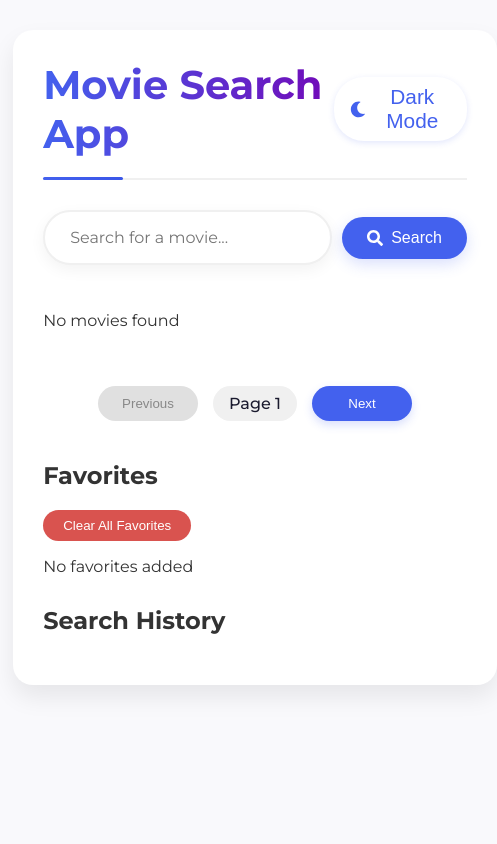
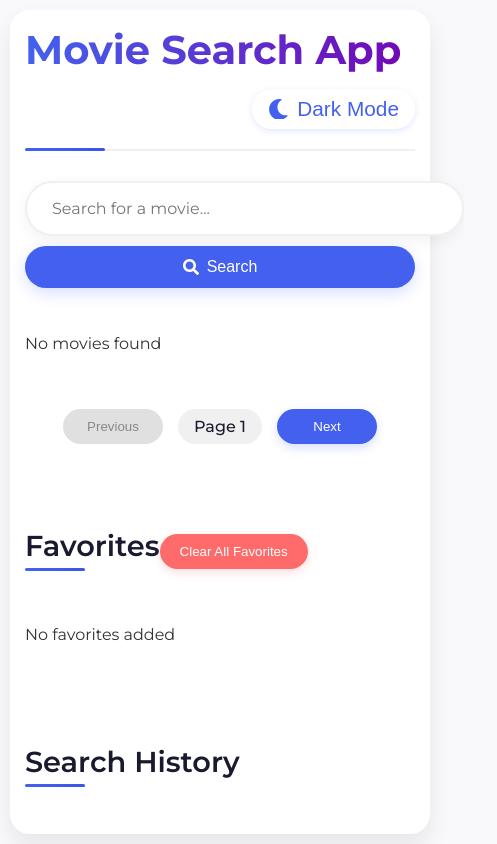
Before and after one commit to RensithUdara/movie-search-app, a React (Create React App) app: page / in a window 390 px wide. Shown: the whole page, 497 px wide, since content can reach past the window. Built offline with nearby package versions, Linux system fonts and the light colour scheme.

Commit message:
enhance favorites and history sections with improved styles, layout adjustments, and responsive design

```diff
--- a/src/App.css
+++ b/src/App.css
@@ -320,44 +320,153 @@ h1 {
 }
 
 .favorites-section, .history-section {
-  margin-top: 30px;
+  margin-top: 60px;
+  position: relative;
+}
+
+.favorites-section h2, .history-section h2 {
+  font-size: 1.8rem;
+  margin-bottom: 20px;
+  font-weight: 600;
+  position: relative;
+  display: inline-block;
+  color: #1a1a2e;
+}
+
+.favorites-section h2::after, .history-section h2::after {
+  content: '';
+  position: absolute;
+  bottom: -8px;
+  left: 0;
+  width: 60px;
+  height: 3px;
+  background: linear-gradient(90deg, #4361ee, #3a56e8);
+  border-radius: 3px;
+}
+
+.dark-mode .favorites-section h2,
+.dark-mode .history-section h2 {
+  color: #e0e0e0;
+}
+
+.dark-mode .favorites-section h2::after,
+.dark-mode .history-section h2::after {
+  background: linear-gradient(90deg, #4cc9f0, #3db8df);
 }
 
 .clear-favorites {
-  background-color: #d9534f;
+  background-color: #ff6b6b;
   border: none;
   color: #fff;
-  padding: 8px 20px;
-  border-radius: 20px;
+  padding: 10px 20px;
+  border-radius: 50px;
   cursor: pointer;
-  transition: background-color 0.3s;
+  transition: all 0.3s ease;
+  font-weight: 500;
+  display: flex;
+  align-items: center;
+  gap: 8px;
+  position: absolute;
+  top: 0;
+  right: 0;
+  box-shadow: 0 4px 10px rgba(255, 107, 107, 0.2);
 }
 
 .clear-favorites:hover {
-  background-color: #c9302c;
+  background-color: #ff5252;
+  transform: translateY(-3px);
+  box-shadow: 0 6px 15px rgba(255, 107, 107, 0.3);
+}
+
+.favorites-container {
+  display: grid;
+  grid-template-columns: repeat(auto-fill, minmax(230px, 1fr));
+  gap: 30px;
+  margin-top: 20px;
+}
+
+.search-history {
+  display: flex;
+  flex-wrap: wrap;
+  gap: 10px;
+  margin-top: 20px;
 }
 
 .search-history button {
-  background-color: #d8d8d8;
+  background-color: #f0f0f0;
   border: none;
-  color: #252525;
-  padding: 8px 12px;
-  border-radius: 20px;
+  color: #333;
+  padding: 8px 16px;
+  border-radius: 30px;
   cursor: pointer;
   font-size: 0.9rem;
-  margin-right: 8px;
-  transition: background-color 0.3s;
+  transition: all 0.3s ease;
+  box-shadow: 0 2px 5px rgba(0, 0, 0, 0.05);
+}
+
+.search-history button:hover {
+  background-color: #e0e0e0;
+  transform: translateY(-2px);
+  box-shadow: 0 4px 8px rgba(0, 0, 0, 0.1);
 }
 
 .dark-mode .search-history button {
-  background-color: #444;
+  background-color: #2c2c3a;
   color: #e0e0e0;
-}
-
-.search-history button:hover {
-  background-color: #d1d1d1;
+  box-shadow: 0 2px 5px rgba(0, 0, 0, 0.2);
 }
 
 .dark-mode .search-history button:hover {
-  background-color: #1f1f1f;
+  background-color: #3a3a4a;
+  box-shadow: 0 4px 8px rgba(0, 0, 0, 0.3);
 }
+
+@media (max-width: 768px) {
+  .clear-favorites {
+    position: relative;
+    margin-bottom: 20px;
+    display: inline-flex;
+  }
+
+  .movies-container,
+  .favorites-container {
+    grid-template-columns: repeat(auto-fill, minmax(200px, 1fr));
+    gap: 20px;
+  }
+}
+
+@media (max-width: 576px) {
+  .app-frame {
+    padding: 15px;
+    margin: 10px;
+  }
+
+  .app-header {
+    flex-direction: column;
+    align-items: flex-start;
+    gap: 15px;
+  }
+
+  .dark-mode-toggle {
+    align-self: flex-end;
+  }
+
+  .search-container {
+    flex-direction: column;
+    align-items: stretch;
+    gap: 10px;
+  }
+
+  .search-container button {
+    margin-left: 0;
+  }
+
+  .clear-search {
+    right: 10px;
+  }
+
+  .movies-container,
+  .favorites-container {
+    grid-template-columns: 1fr;
+  }
+}
```
